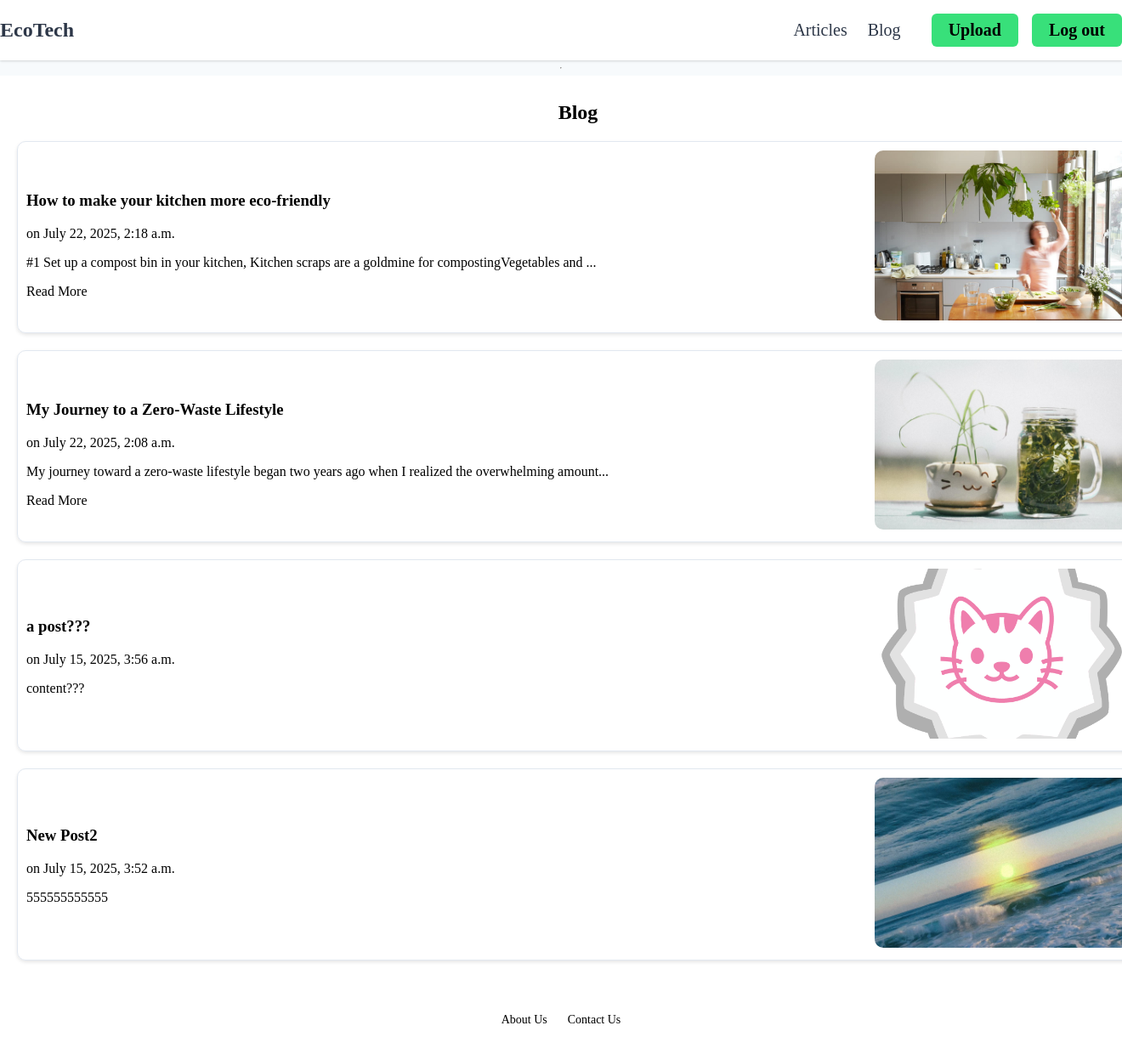
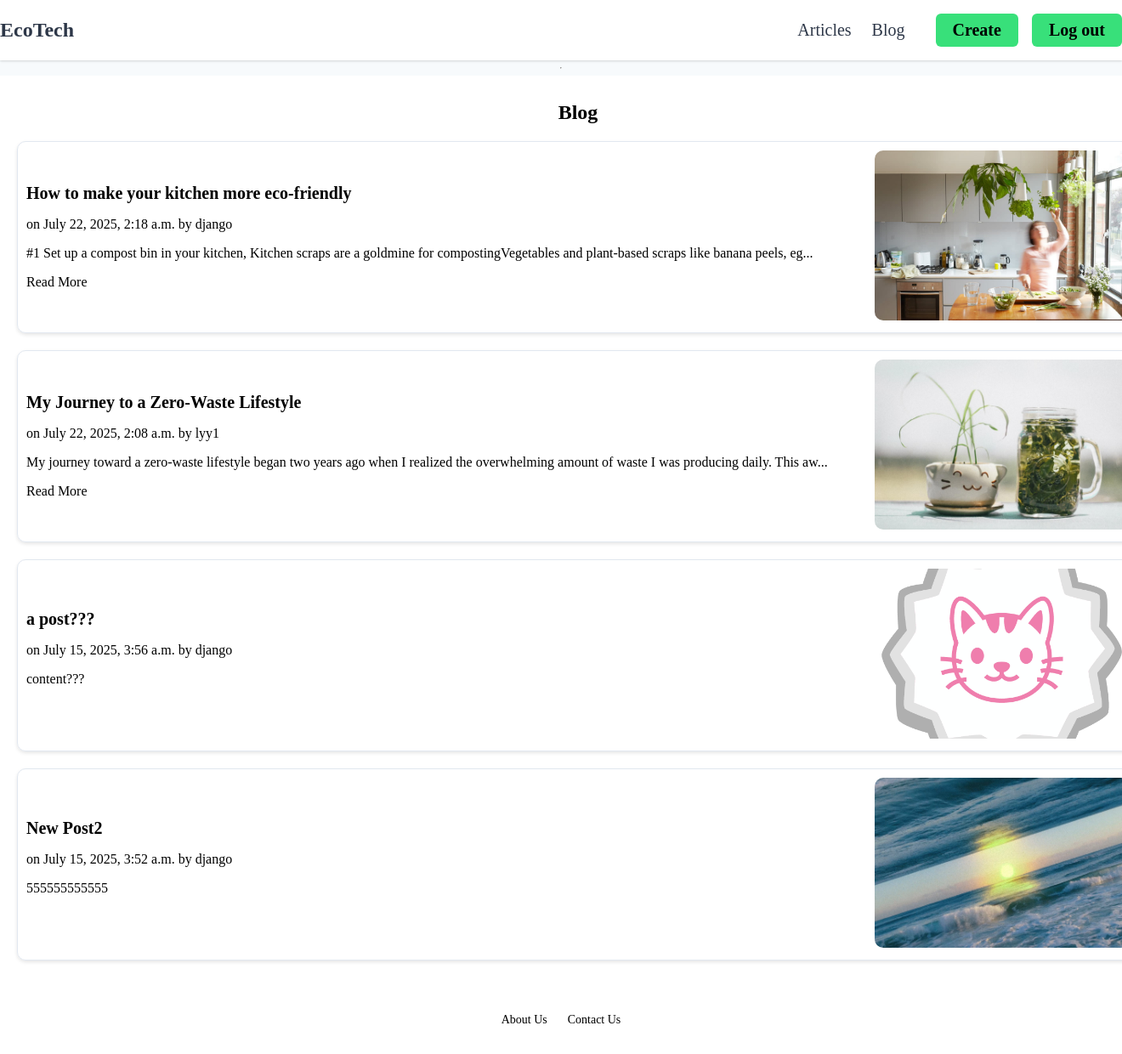
Before and after one commit to JuliBeli/G9_EcoTech, a Django app: page /blog/ in a window 1320 px wide; the page is wider, and only the part inside the window is pictured. Shown: that part at 85% size. Run offline with Django 4.2, Linux system fonts and the light colour scheme; a user stored in the database is signed in; data comes from the database, SQL or seed files in the repository; both versions use the stored data as it was after the commit.

```diff
--- a/post_app/models.py
+++ b/post_app/models.py
@@ -16,7 +16,7 @@ class PostRaw(models.Model):
     created_at = models.DateTimeField(auto_now_add=True)
     likes_int = models.IntegerField(default=0)
     content = models.TextField()
-    title = models.TextField(max_length=50, blank=False, null=False)
+    title = models.TextField(max_length=60, blank=False, null=False)
     # images will be stored under djangoProject/media/post_images
     image = models.ImageField(upload_to='post_images/', blank=True, null=False)
 
@@ -34,9 +34,9 @@ class PostRaw(models.Model):
 
     def short_content(self):
         # print(f'Original content length: {len(str(self.content))}')
-        short_content = str(self.content)[0:100] if len(str(self.content)) > 100 else str(self.content)
+        short_content = str(self.content)[0:140] if len(str(self.content)) > 140 else str(self.content)
         # print(f'Shortened content length: {len(short_content)}')
-        return short_content + '...' if len(str(self.content)) > 100 else short_content
+        return short_content + '...' if len(str(self.content)) > 140 else short_content
 
     def __str__(self):
         return self.title
--- a/post_app/views.py
+++ b/post_app/views.py
@@ -52,7 +52,7 @@ def login_view(request):
             user = authenticate(request, username=username, password=password)
             if user is not None:
                 login(request, user)
-                return redirect('main')
+                return redirect('index')
             else:
                 form.add_error(None, 'Invalid username or password.')
         else:
--- a/static/css/styles.css
+++ b/static/css/styles.css
@@ -146,6 +146,8 @@ body {
 }
 
 .article-card-block {
+    text-decoration: none;
+    color: inherit;
     display: flex; /* Align content and image side by side */
     flex-direction: row; /* Horizontal alignment */
     align-items: center; /* Vertically align items */
@@ -202,3 +204,15 @@ body {
     text-decoration: none;
     color: black;
 }
+
+.post-title{
+    font-size: 20px;
+    text-decoration: none;
+    font-weight: bold;
+    color: black;
+}
+
+.post-title:hover {
+    text-decoration: underline;
+    color: #38e07a;
+}
--- a/templates/base_generic.html
+++ b/templates/base_generic.html
@@ -23,9 +23,21 @@
                 <!-- Navigation Buttons on the right -->
                 <div class="nav-buttons">
                     {% block nav_buttons %}
-                        <!-- Default buttons -->
-                        <a href="/register" class="button button-primary">Sign up</a>
-                    {% endblock nav_buttons %}
+    {% if user.is_authenticated %}
+{#    diplay Articles and Blog options#}
+     <div class="company-name" >
+        <a href="/articles" style="text-align: left; font-size: 20px;padding-right: 20px; font-weight: normal">Articles</a>
+        <a href="/blog" style="text-align: left; font-size: 20px;padding-right: 20px; font-weight: normal">Blog</a>
+    </div>
+{#        display create post button and log out button#}
+    <a href="/create_post" class="button button-primary" >Create</a>
+    <a href="/logout" class="button button-primary">Log out</a>
+    {% else %}
+{#        for not authenticated user, display sign up button and log in button#}
+    <a href="/register" class="button button-primary">Sign up</a>
+    <a href="/login" class="button button-primary">Login</a>
+    {% endif %}
+{% endblock nav_buttons %}
                 </div>
             </div>
         </nav>
--- a/templates/blog.html
+++ b/templates/blog.html
@@ -2,17 +2,6 @@
 {#it will display user uploaded posts#}
 {% extends "base_generic.html" %}
 <title>{% block title %}EcoTech - Blog{% endblock %}</title>
-{#overwrite the sign up button to Log in#}
-
-{% block nav_buttons %}
-    <!-- Overwrite the default buttons -->
-     <div class="company-name" >
-        <a href="/articles" style="text-align: left; font-size: 20px;padding-right: 20px; font-weight: normal">Articles</a>
-        <a href="/blog" style="text-align: left; font-size: 20px;padding-right: 20px; font-weight: normal">Blog</a>
-    </div>
-    <a href="/create_post" class="button button-primary" >Upload</a>
-    <a href="/logout" class="button button-primary">Log out</a>
-{% endblock nav_buttons %}
 
 {% block content %}
   <div style="display: block;">
@@ -22,10 +11,11 @@
 {% for post in posts %}
     <div class="article-card-block">
         <div>
-            <h3>{{ post.title }}</h3>
-            <p>on {{ post.created_at }}</p>
-            {% if post.content|length > 100 %}
-                <p>{{ post.content|slice:":100" }}...</p>
+            <a href="{% url 'post_detail' post.id %}" class="post-title">{{ post.title }}</a>
+{#            <h3>{{ post.title }}</h3>#}
+            <p>on {{ post.created_at }} by {{ post.author }}</p>
+            {% if post.content|length > 140 %}
+                <p>{{ post.content|slice:":140" }}...</p>
                 <a href="{% url 'post_detail' post.id %}" class="a-read-more">Read More</a>
             {% else %}
                 <p>{{ post.content }}</p>
```
Also changed, not shown: templates/articles.html (+3 -13 lines), templates/index.html (+1 -19 lines), db.sqlite3, media/post_images/eco-friendly-kitchen-remodeling-ideas.jpeg (added), media/post_images/future-of-solar-cover.jpg (added), media/post_images/photo-1602449855614-c6e75e9ca0a6.jpg (added), media/post_images/zero-waste-lifestyle.jpg (added), post_app/migrations/0006_alter_postraw_title.py (added), 1 other file.
